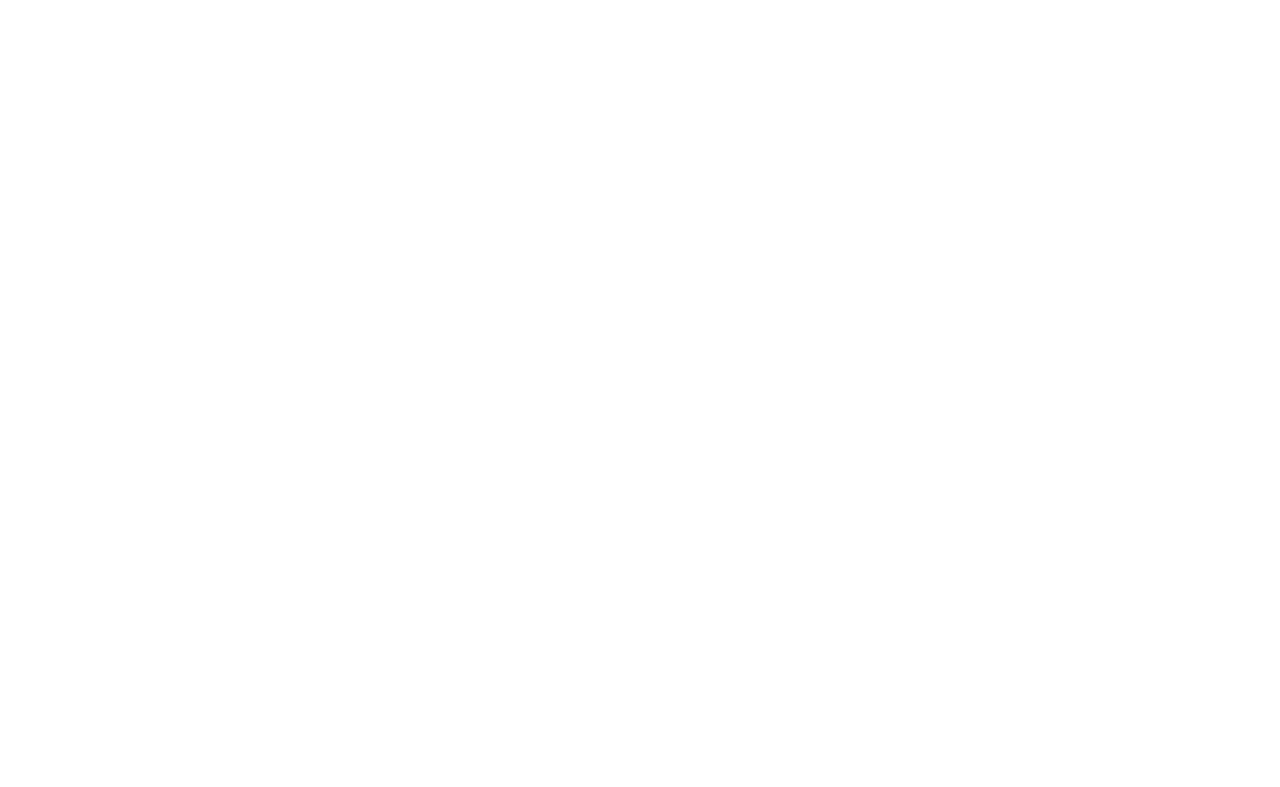
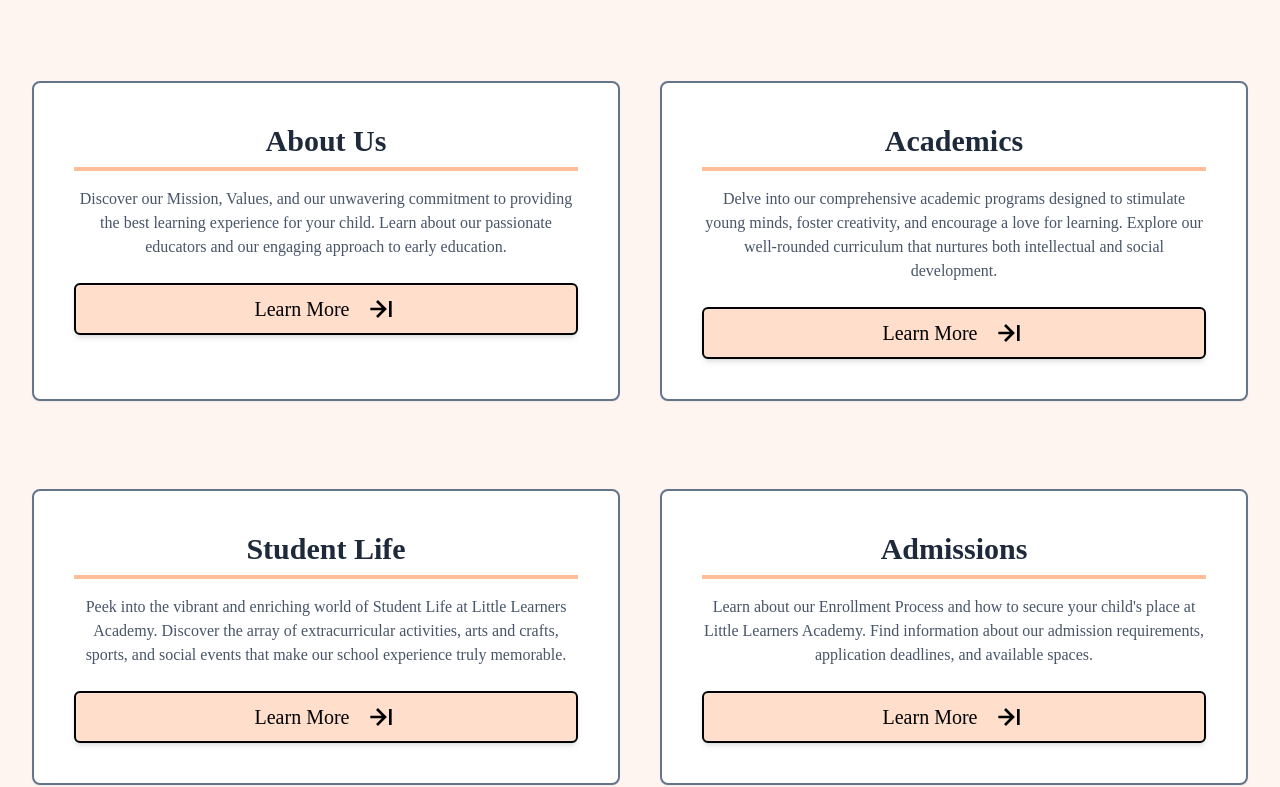
Before and after one commit to sharif57/school-client, a React (Vite) app: page / in a window 1280 px wide. Shown: the part 3078-3865 px from the top of the page. Before the commit the page ends 3094 px from the top, so only its background shows below. Built offline with nearby package versions, Linux system fonts and the light colour scheme.

Commit message:
navigate section done

```diff
--- a/src/components/Navigate.jsx
+++ b/src/components/Navigate.jsx
@@ -0,0 +1,86 @@
+import { BiArrowToRight } from "react-icons/bi";
+
+const Navigate = () => {
+    return <div className="mt-[130px] px-8">
+        <div className="w-1/2 mx-auto text-center space-y-4 ">
+            <p className="btn btn-outline text-black font-semibold">Explore More</p>
+            <h1 className="text-5xl  font-bold">Navigate through our Pages</h1>
+            <p>Your gateway to discovering a wealth of valuable information about our kindergarten school, Feel free to explore and learn more about the enriching experiences that await your child at our kindergarten school</p>
+        </div>
+
+
+        <div className="grid grid-cols-1 lg:grid-cols-2 gap-10 mt-14">
+            <div className="flex text-center flex-col my-6 bg-white shadow-sm border-2 border-slate-500 rounded-lg  hover:shadow-2xl hover:border-b-8 hover:border-r-8 hover:border-black p-6">
+                <div className="p-4">
+                    <h5 className="mb-2 text-slate-800 text-3xl font-semibold">
+                        About Us
+                    </h5>
+                    <div className="border-collapse border-2 border-[#ffbe99] space-y-4 mb-4"></div>
+                    <p className="text-slate-600 leading-normal font-light">
+                        Discover our Mission, Values, and our unwavering commitment to providing the best learning experience for your child. Learn about our passionate educators and our engaging approach to early education.
+                    </p>
+
+                    <button
+                        className="rounded-md border-2 flex text-xl items-center justify-center w-full bg-[#ffdecc] py-2 px-4 mt-6 border-black  text-center gap-4 text-black transition-all shadow-md   hover:shadow-2xl hover:border-b-8 hover:border-r-8 hover:border-black "
+                        type="button"
+                    >
+                        Learn More <BiArrowToRight className="size-8"></BiArrowToRight>
+                    </button>
+                </div>
+            </div>
+            <div className="flex text-center flex-col my-6 bg-white shadow-sm border-2 border-slate-500 rounded-lg  hover:shadow-2xl hover:border-b-8 hover:border-r-8 hover:border-black p-6">
+                <div className="p-4">
+                    <h5 className="mb-2 text-slate-800 text-3xl font-semibold">
+                        Academics                    </h5>
+                    <div className="border-collapse border-2 border-[#ffbe99] space-y-4 mb-4"></div>
+                    <p className="text-slate-600 leading-normal font-light">
+                        Delve into our comprehensive academic programs designed to stimulate young minds, foster creativity, and encourage a love for learning. Explore our well-rounded curriculum that nurtures both intellectual and social development.
+                    </p>
+
+                    <button
+                        className="rounded-md border-2 flex text-xl items-center justify-center w-full bg-[#ffdecc] py-2 px-4 mt-6 border-black  text-center gap-4 text-black transition-all shadow-md   hover:shadow-2xl hover:border-b-8 hover:border-r-8 hover:border-black "
+                        type="button"
+                    >
+                        Learn More <BiArrowToRight className="size-8"></BiArrowToRight>
+                    </button>
+                </div>
+            </div>
+            <div className="flex text-center flex-col my-6 bg-white shadow-sm border-2 border-slate-500 rounded-lg  hover:shadow-2xl hover:border-b-8 hover:border-r-8 hover:border-black p-6">
+                <div className="p-4">
+                    <h5 className="mb-2 text-slate-800 text-3xl font-semibold">
+                        Student Life                    </h5>
+                    <div className="border-collapse border-2 border-[#ffbe99] space-y-4 mb-4"></div>
+                    <p className="text-slate-600 leading-normal font-light">
+                        Peek into the vibrant and enriching world of Student Life at Little Learners Academy. Discover the array of extracurricular activities, arts and crafts, sports, and social events that make our school experience truly memorable.
+                    </p>
+
+                    <button
+                        className="rounded-md border-2 flex text-xl items-center justify-center w-full bg-[#ffdecc] py-2 px-4 mt-6 border-black  text-center gap-4 text-black transition-all shadow-md   hover:shadow-2xl hover:border-b-8 hover:border-r-8 hover:border-black "
+                        type="button"
+                    >
+                        Learn More <BiArrowToRight className="size-8"></BiArrowToRight>
+                    </button>
+                </div>
+            </div>
+            <div className="flex text-center flex-col my-6 bg-white shadow-sm border-2 border-slate-500 rounded-lg  hover:shadow-2xl hover:border-b-8 hover:border-r-8 hover:border-black p-6">
+                <div className="p-4">
+                    <h5 className="mb-2 text-slate-800 text-3xl font-semibold">
+                        Admissions                    </h5>
+                    <div className="border-collapse border-2 border-[#ffbe99] space-y-4 mb-4"></div>
+                    <p className="text-slate-600 leading-normal font-light">
+                        Learn about our Enrollment Process and how to secure your child's place at Little Learners Academy. Find information about our admission requirements, application deadlines, and available spaces.
+                    </p>
+
+                    <button
+                        className="rounded-md border-2 flex text-xl items-center justify-center w-full bg-[#ffdecc] py-2 px-4 mt-6 border-black  text-center gap-4 text-black transition-all shadow-md   hover:shadow-2xl hover:border-b-8 hover:border-r-8 hover:border-black "
+                        type="button"
+                    >
+                        Learn More <BiArrowToRight className="size-8"></BiArrowToRight>
+                    </button>
+                </div>
+            </div>
+        </div>
+
+    </div>;
+};
+export default Navigate;
--- a/src/page/Home.jsx
+++ b/src/page/Home.jsx
@@ -1,6 +1,7 @@
 import Banner from "../components/Banner";
 import Benefits from "../components/Benefits";
 import Frequently from "../components/Frequently";
+import Navigate from "../components/Navigate";
 import Testimonials from "../components/Testimonials";
 
 const Home = () => {
@@ -9,6 +10,8 @@
     <Benefits></Benefits>
     <Testimonials></Testimonials>
     <Frequently></Frequently>
+    <Navigate></Navigate>
   </div>;
+
 };
 export default Home;
```
